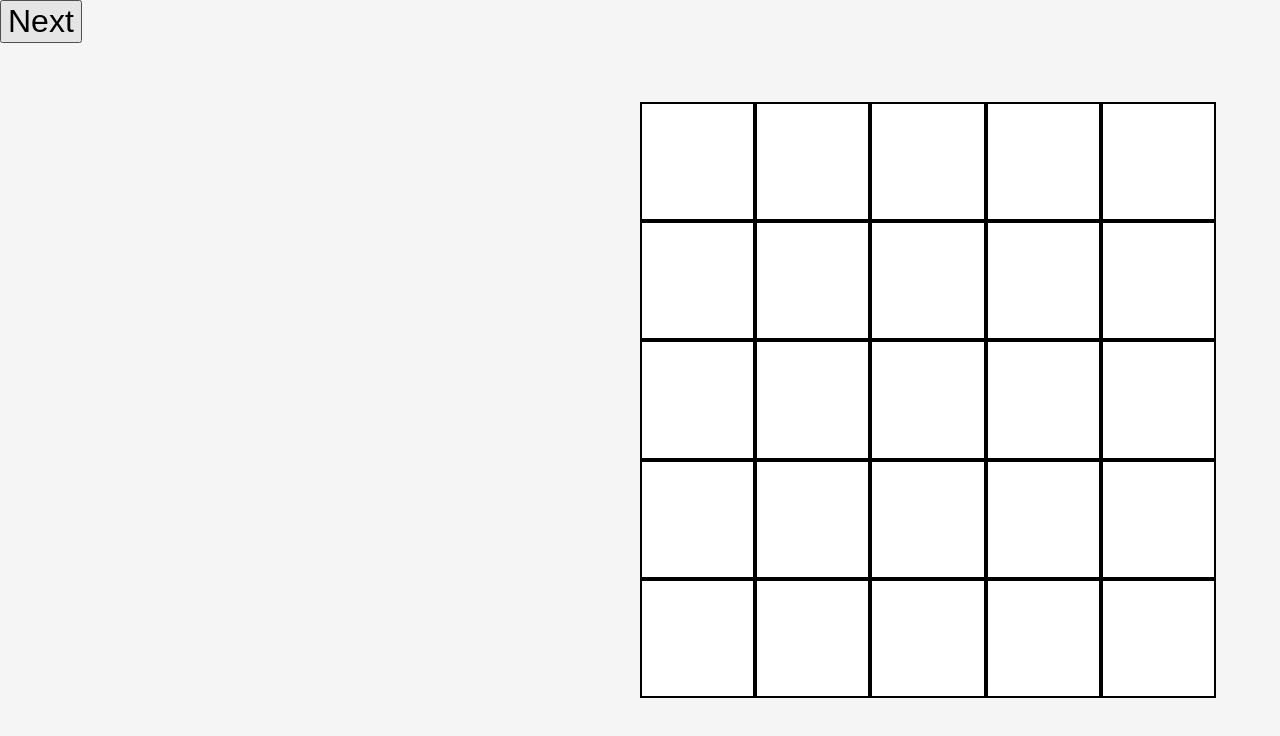
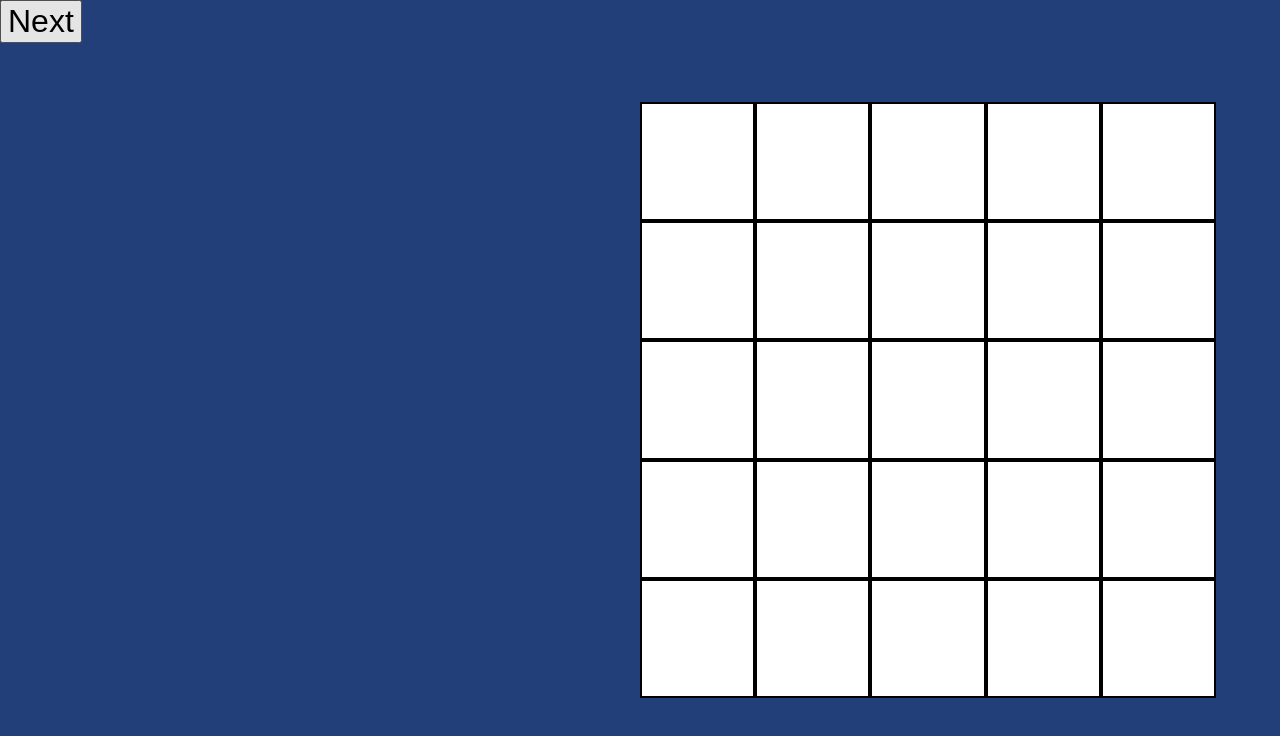
Before and after one commit to DoduRH/pirate-game, a React (Create React App) app: page / in a window 1280 px wide. Shown: the top 736 px of the page. Built offline with nearby package versions, Linux system fonts and the light colour scheme.

Commit message:
Updated colours

```diff
--- a/src/App.css
+++ b/src/App.css
@@ -1,5 +1,5 @@
 body {
-  background-color: whitesmoke;
+  background-color: #223f79;
   height: 100vh;
   overflow-y: hidden;
 }
@@ -13,7 +13,7 @@ body {
 
 .gridRow {
   display: flex;
-  background-color: white;
+  background-color: rgb(218, 218, 218);
   width: min(45vw, 90vh);
 }
 
@@ -39,11 +39,13 @@ body {
 .cords {
   font-size: 15em;
   font-weight: bold;
+  color: white;
 }
 
 .history {
   font-size: 5em;
   font-weight: bold;
+  color: white;
 }
 
 .button {
--- a/src/interfaces/squareState.ts
+++ b/src/interfaces/squareState.ts
@@ -1,6 +1,6 @@
 enum SquareState {
     Empty = 'white',
-    Recent = 'purple',
+    Recent = 'red',
     Used = 'blue',
 }
 
```
